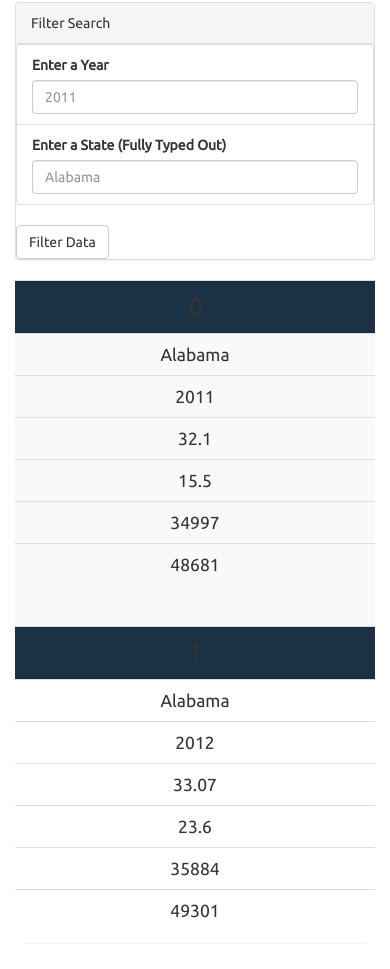
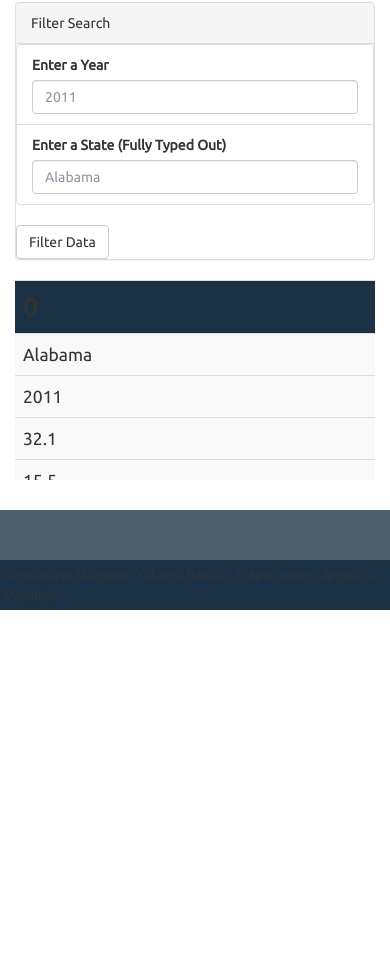
Before and after one commit to amagsino/Project-Causes-Of-Death-Analysis, a plain HTML site: page index.html in a window 390 px wide. Shown: the part 670-1639 px from the top of the page. After the commit the page ends 1280 px from the top, so only its background shows below. Drawn offline with nearby package versions, Linux system fonts and the light colour scheme.

Commit message:
edit files

```diff
--- a/index.html
+++ b/index.html
@@ -50,9 +50,9 @@
             </div>
           </aside>
         </div>
-        <div class="col-md-10">
+        <div class="col-md-10 my-custom-scrollbar table-wrapper-scroll-y">
           <div id="table-area" class="">
-            <table id="table" class="table table-striped">
+            <table id="table" class="table table-striped mb-0">
               <thead>
                 <tr>
                   <th class="table-head">ID</th>
@@ -71,7 +71,7 @@
       </div>
     </div>
     <footer class="footer">
-      <span class="bottom">Causes of Death Analysis</span>
+      <span class="bottom">Aizelmarie Magsino, Yafreisi Basilio, Zohna Jones, Angelica Vizcaino</span>
     </footer>
   </div>
   <script src="https://cdnjs.cloudflare.com/ajax/libs/d3/4.11.0/d3.js"></script>
--- a/static/css/style.css
+++ b/static/css/style.css
@@ -73,8 +73,18 @@ select {
   outline: none;
 }
 
+.my-custom-scrollbar {
+position: relative;
+height: 200px;
+overflow: auto;
+}
+
+.table-wrapper-scroll-y {
+display: block;
+}
+
 #table-area th {
-  text-align: center;
+  text-align: left;
 }
 
 #table-area th:first-child,
@@ -175,14 +185,14 @@ select {
 
   #table-area tbody td {
     display: block;
-    text-align: center;
+    text-align: left;
   }
 
   #table-area tbody td::before {
     display: block;
     font-size: 1.4em;
     font-weight: bold;
-    text-align: center;
+    text-align: left;
     content: attr(data-th);
   }
 
```
